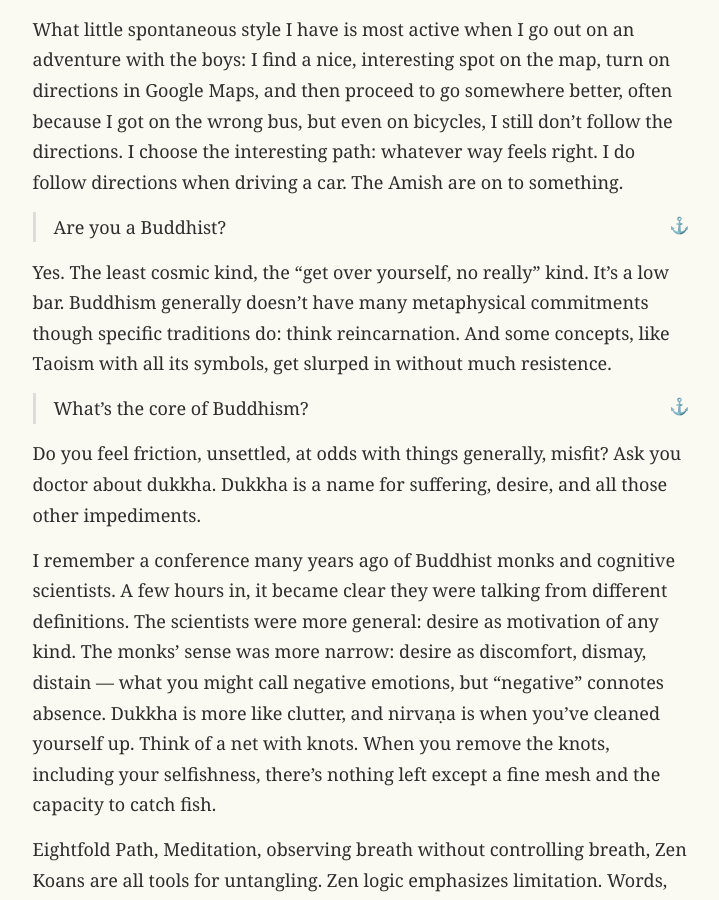
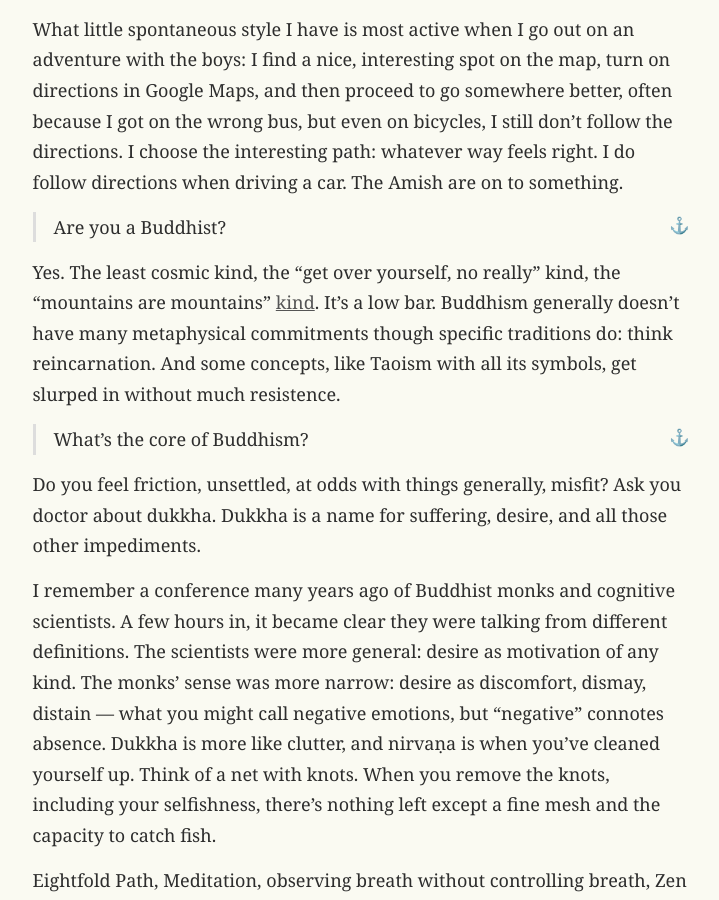
Before and after one commit to wtaysom/imitation-engines, a Jekyll site: the page built from answers.md, in a window 1280 px wide and 900 px high, scrolled down 23726 px. Shown: the whole window, without its empty margins (279-998 px from the left). Built offline with Jekyll 4.4.1, drawn with Linux system fonts in a browser that asks for light colours; some of the changed text lies outside the part shown.

Commit message:
CC Attribution 4.0 International footer on all pages
Co-Authored-By: Claude Opus 4.6 (1M context) <noreply@anthropic.com>

```diff
--- a/_layouts/section.html
+++ b/_layouts/section.html
@@ -47,6 +47,7 @@
         <span></span><span>E</span><span></span><span>N</span><span></span><span>G</span><span></span><span>I</span><span></span><span>N</span><span></span><span>E</span><span></span><span>S</span><span></span><span>&#x4DC0;</span><span></span>
       </a>
     </div>
+    <p class="copyright-notice">© 2025 dragging into 2026 William Taysom. Licensed under <a href="https://creativecommons.org/licenses/by/4.0/">CC Attribution 4.0 International</a>.</p>
   </div>
   <script>
   (function() {
--- a/answers.md
+++ b/answers.md
@@ -679,7 +679,7 @@ What little spontaneous style I have is most active when I go out on an adventur
 > Are you a Buddhist?
 
 
-Yes.  The least cosmic kind, the "get over yourself, no really" kind.  It's a low bar.  Buddhism generally doesn't have many metaphysical commitments though specific traditions do: think reincarnation.  And some concepts, like Taoism with all its symbols, get slurped in without much resistence.
+Yes.  The least cosmic kind, the "get over yourself, no really" kind, the "mountains are mountains" [kind](https://plato.stanford.edu/entries/japanese-zen/#:~:text=mountains%20are%20mountains).  It's a low bar.  Buddhism generally doesn't have many metaphysical commitments though specific traditions do: think reincarnation.  And some concepts, like Taoism with all its symbols, get slurped in without much resistence.
 
 <div class="question-header"><a href="#whats-core-buddhism" id="whats-core-buddhism">⚓</a></div>
 
```
Also changed, not shown: index.md (+1 -1 lines), single.md (+1 -1 lines).
